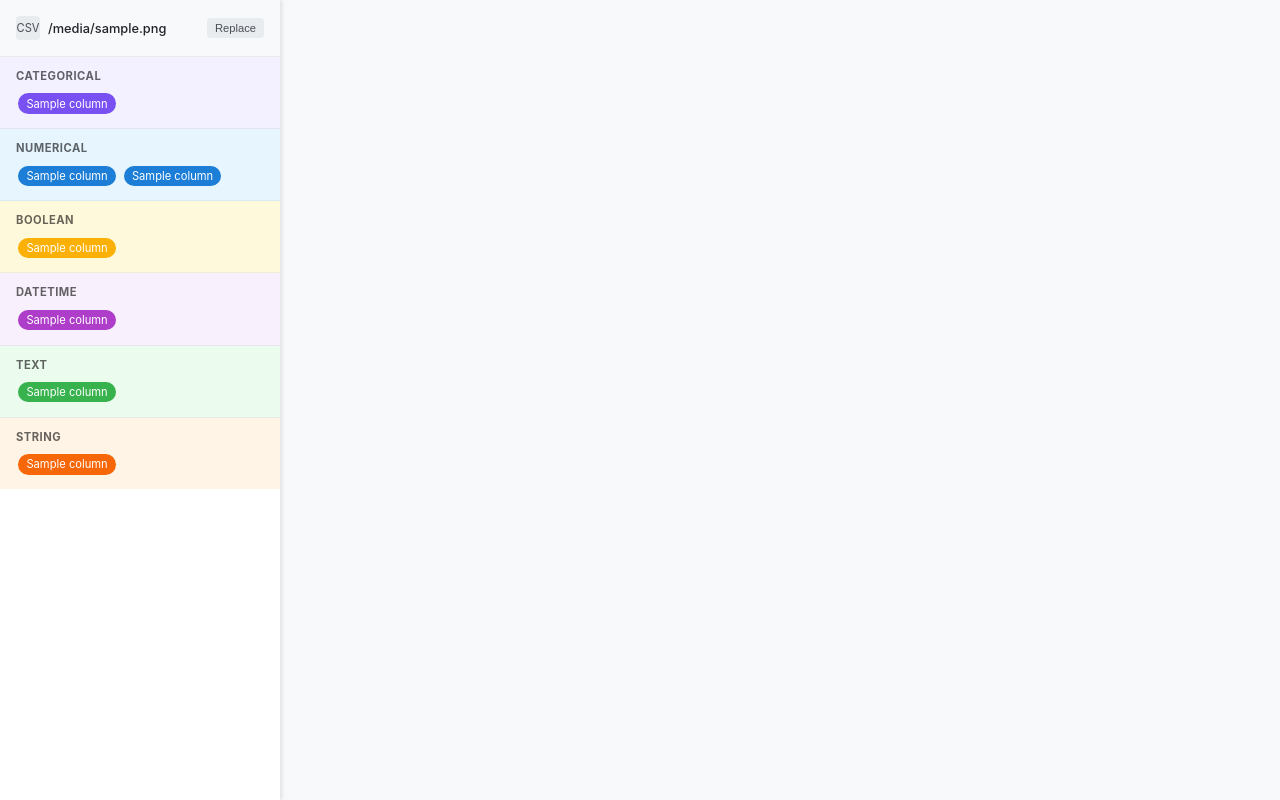
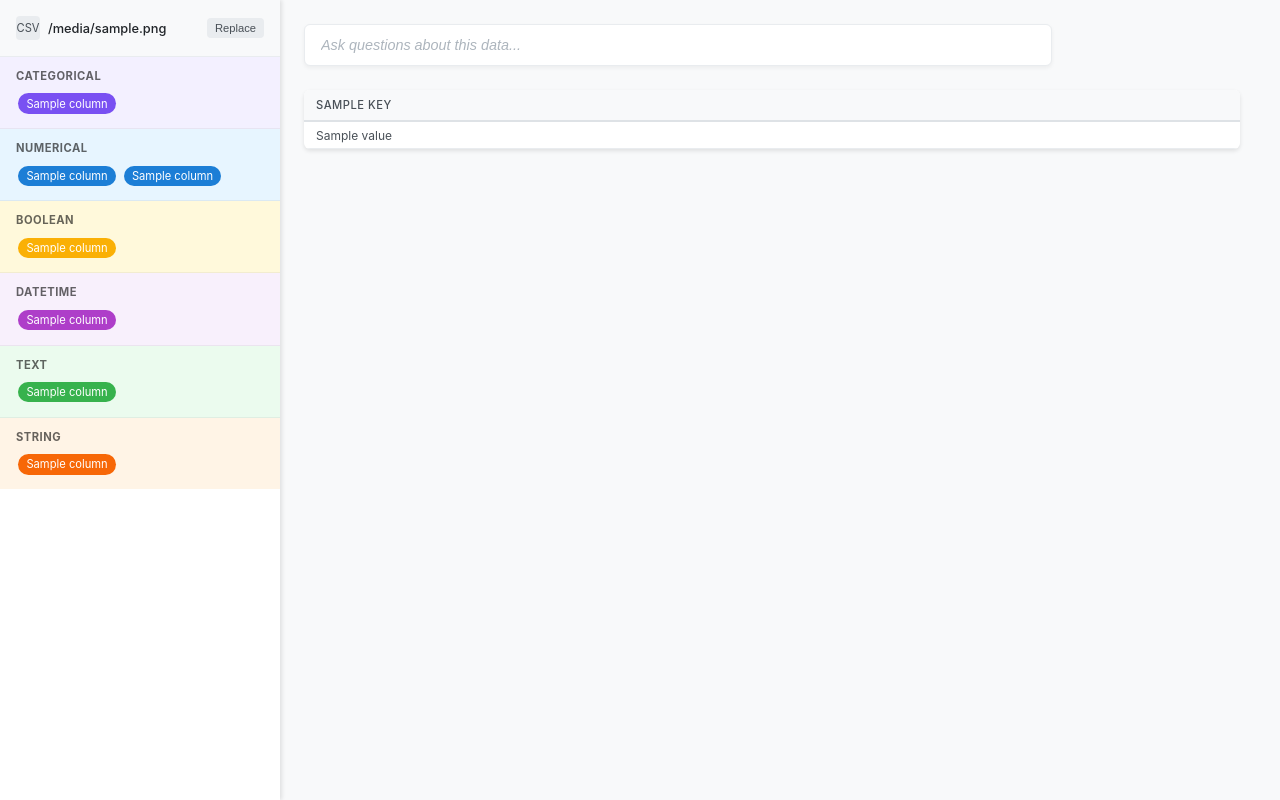
Before and after one commit to vkryukov/obscuritype, a Django app: template uploader/templates/uploader/upload.html in a window 1280 px wide. Run offline with Django 5.2, Linux system fonts and the light colour scheme; the template is opened without the code that fills it: most values are stand-ins (such as "Sample title", 1, 10 or a date in 2020).

```diff
--- a/uploader/templates/uploader/upload.html
+++ b/uploader/templates/uploader/upload.html
@@ -24,7 +24,7 @@
 
         .main-content {
             margin-left: 280px;
-            padding: 2rem;
+            padding: 1.5rem;
             flex: 1;
         }
 
@@ -164,6 +164,107 @@
         .group-string .column-label {
             background-color: #f76707;
         }
+
+        /* Update search container styles */
+        .search-container {
+            margin: 0 0 1.5rem 0;
+            width: 75%;
+            position: relative;
+        }
+
+        .search-input {
+            width: 100%;
+            padding: 0.75rem 1rem;
+            font-size: 0.9rem;
+            border: 1px solid #e9ecef;
+            border-radius: 6px;
+            background-color: white;
+            transition: all 0.2s;
+            box-shadow: 0 2px 4px rgba(0, 0, 0, 0.05);
+        }
+
+        .search-input:focus {
+            outline: none;
+            border-color: #4dabf7;
+            box-shadow: 0 0 0 3px rgba(77, 171, 247, 0.1);
+        }
+
+        .search-input::placeholder {
+            color: #adb5bd;
+            font-style: italic;
+        }
+
+        /* Update table styles for more compact display */
+        .table-container {
+            background: white;
+            border-radius: 6px;
+            box-shadow: 0 2px 4px rgba(0, 0, 0, 0.1);
+            overflow: auto;
+            max-height: calc(100vh - 160px);
+            font-size: 0.75rem;
+            margin-right: 1rem;
+        }
+
+        table {
+            width: 100%;
+            border-collapse: collapse;
+            white-space: nowrap;
+        }
+
+        th {
+            background: #f8f9fa;
+            padding: 0.5rem 0.75rem;
+            text-align: left;
+            font-weight: 500;
+            color: #495057;
+            border-bottom: 2px solid #dee2e6;
+            position: sticky;
+            top: 0;
+            z-index: 1;
+            font-size: 0.7rem;
+            text-transform: uppercase;
+            letter-spacing: 0.5px;
+        }
+
+        td {
+            padding: 0.35rem 0.75rem;
+            border-bottom: 1px solid #e9ecef;
+            color: #495057;
+            font-size: 0.75rem;
+        }
+
+        tr:hover {
+            background-color: #f8f9fa;
+        }
+
+        /* Main content padding adjustment */
+        .main-content {
+            padding: 1.5rem;
+        }
+
+        /* Make scrollbars more subtle */
+        .table-container::-webkit-scrollbar {
+            width: 6px;
+            height: 6px;
+        }
+
+        .table-container::-webkit-scrollbar-track {
+            background: #f8f9fa;
+        }
+
+        .table-container::-webkit-scrollbar-thumb {
+            background: #dee2e6;
+            border-radius: 3px;
+        }
+
+        .table-container::-webkit-scrollbar-thumb:hover {
+            background: #ced4da;
+        }
+
+        /* Ensure the sidebar stays on top */
+        .sidebar {
+            z-index: 10;
+        }
     </style>
 </head>
 
@@ -263,7 +364,31 @@
     </div>
 
     <div class="main-content">
-        <!-- Main content area for future use -->
+        {% if data %}
+        <div class="search-container">
+            <input type="text" class="search-input" placeholder="Ask questions about this data..." />
+        </div>
+        <div class="table-container">
+            <table>
+                <thead>
+                    <tr>
+                        {% for key in data.0.keys %}
+                        <th>{{ key }}</th>
+                        {% endfor %}
+                    </tr>
+                </thead>
+                <tbody>
+                    {% for row in data %}
+                    <tr>
+                        {% for value in row.values %}
+                        <td>{{ value }}</td>
+                        {% endfor %}
+                    </tr>
+                    {% endfor %}
+                </tbody>
+            </table>
+        </div>
+        {% endif %}
     </div>
 
     <script>
@@ -272,6 +397,14 @@
                 document.getElementById('submit-button').click();
             }
         });
+
+        // Add event listener for search input
+        document.querySelector('.search-input')?.addEventListener('keypress', function (e) {
+            if (e.key === 'Enter') {
+                // TODO: Handle search query
+                console.log('Search query:', this.value);
+            }
+        });
     </script>
 </body>
 
```
Also changed, not shown: uploader/views.py (+136 -29 lines).
